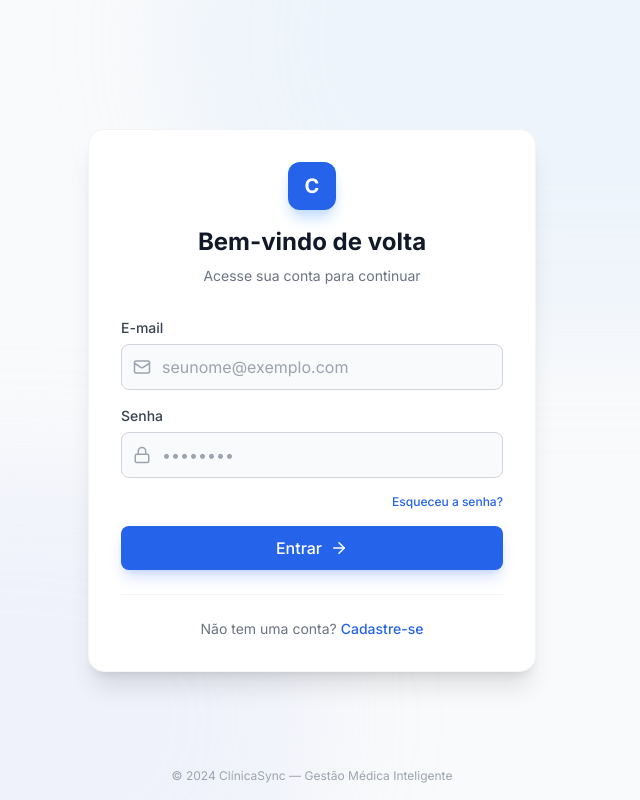
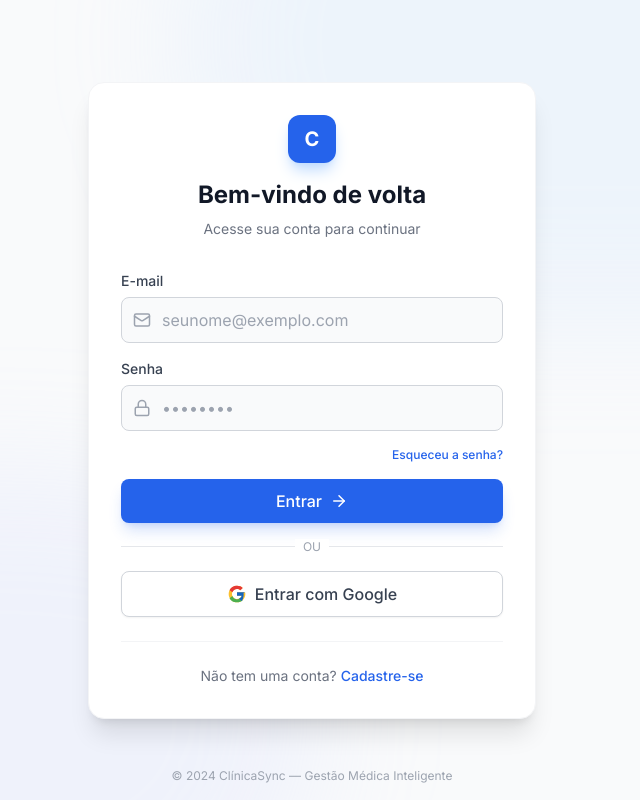
Before and after one commit to EvoliTech/EvoliAgent, a React (Vite) app: page / in a window 1280 px wide. Shown: the whole page, without its empty margins (328-968 px from the left). Built offline with nearby package versions, Linux system fonts and the light colour scheme; no server answers.

Commit message:
adicionando login com o chrome

```diff
--- a/components/Login.tsx
+++ b/components/Login.tsx
@@ -34,6 +34,22 @@ export const Login: React.FC = () => {
         } catch (error: any) {
             setMessage({ type: 'error', text: error.message || 'Erro na autenticação' });
         } finally {
+            setLoading(false);
+        }
+    };
+
+    const handleGoogleSignIn = async () => {
+        setLoading(true);
+        setMessage(null);
+        try {
+            const { error } = await supabase.auth.signInWithOAuth({
+                provider: 'google',
+                options: { redirectTo: window.location.origin }
+            });
+            if (error) throw error;
+            // Redireciona para o Google; a sessÃ£o Ã© capturada no retorno pelo App.tsx
+        } catch (error: any) {
+            setMessage({ type: 'error', text: error.message || 'Erro ao autenticar com Google' });
             setLoading(false);
         }
     };
@@ -129,6 +145,30 @@ export const Login: React.FC = () => {
                             </>
                         )}
                     </button>
+
+                    <div className="relative my-4">
+                        <div className="absolute inset-0 flex items-center">
+                            <span className="w-full border-t border-gray-200" />
+                        </div>
+                        <div className="relative flex justify-center text-xs uppercase">
+                            <span className="bg-white px-2 text-gray-400">ou</span>
+                        </div>
+                    </div>
+
+                    <button
+                        type="button"
+                        disabled={loading}
+                        onClick={handleGoogleSignIn}
+                        className="w-full border border-gray-300 bg-white hover:bg-gray-50 text-gray-700 font-medium py-2.5 rounded-lg shadow-sm transition-all flex items-center justify-center gap-2 disabled:opacity-70 disabled:cursor-not-allowed"
+                    >
+                        <svg xmlns="http://www.w3.org/2000/svg" viewBox="0 0 48 48" className="h-5 w-5" aria-hidden>
+                            <path fill="#fbc02d" d="M43.6 20.5H42V20H24v8h11.3C33.7 32.5 29.3 36 24 36c-6.6 0-12-5.4-12-12s5.4-12 12-12c3.1 0 5.9 1.2 8 3.1l5.7-5.7C34.9 6.1 29.8 4 24 4 12.9 4 4 12.9 4 24s8.9 20 20 20c11 0 20-9 20-20 0-1.3-.1-2.7-.4-3.5z" />
+                            <path fill="#e53935" d="M6.3 14.7l6.6 4.8C14.6 15.3 18.9 12 24 12c3.1 0 5.9 1.2 8 3.1l5.7-5.7C34.9 6.1 29.8 4 24 4 15.5 4 8.4 8.8 6.3 14.7z" />
+                            <path fill="#4caf50" d="M24 44c5.2 0 10-2 13.6-5.2l-6.3-5.3C29.2 35.8 26.7 37 24 37c-5.2 0-9.6-3.4-11.2-8.1l-6.6 5.1C8.3 39.2 15.6 44 24 44z" />
+                            <path fill="#1565c0" d="M43.6 20.5H42V20H24v8h11.3c-1.1 3.1-3.4 5.6-6.3 7.2l6.3 5.3C37.1 38.8 40 32.5 40 25c0-1.3-.1-2.7-.4-3.5z" />
+                        </svg>
+                        Entrar com Google
+                    </button>
                 </form>
 
                 {/* Footer */}
```
